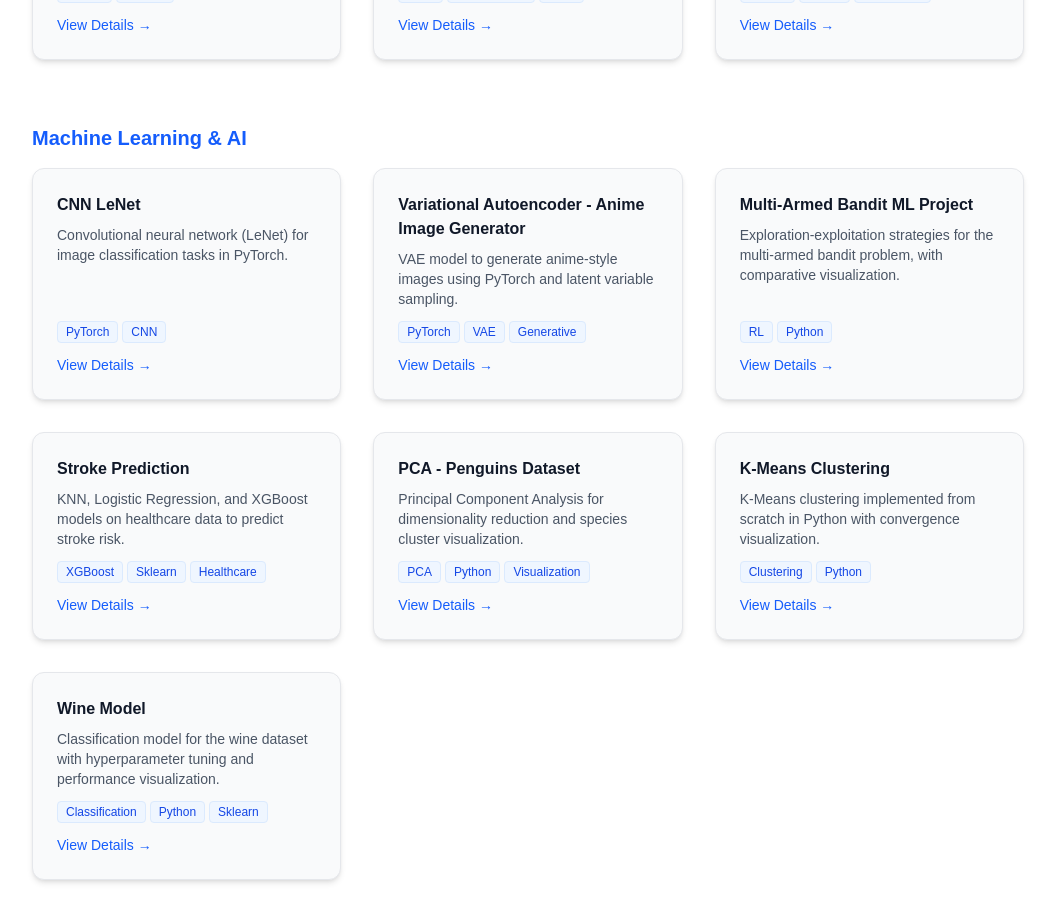
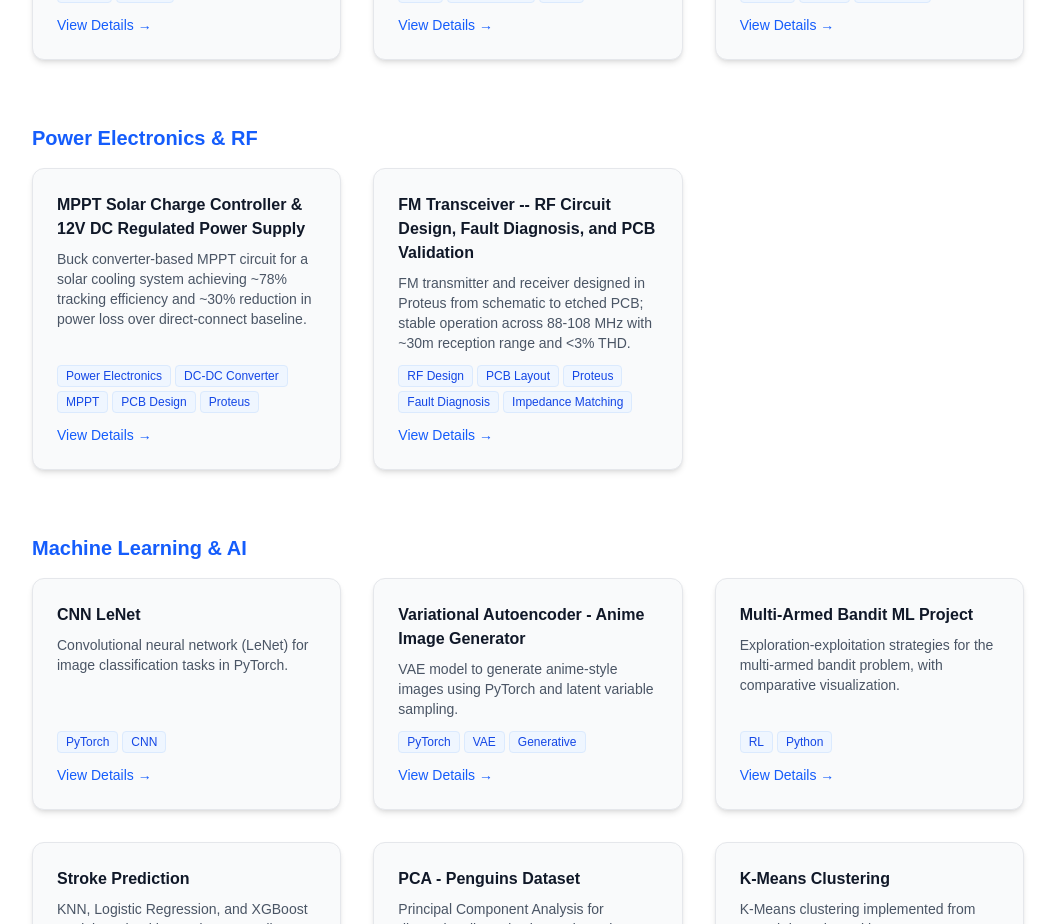
Before and after one commit to bilal99u/landing-page-website, a Next.js app: page / in a window 1280 px wide. Shown: the part 2320-3244 px from the top of the page, without its empty margins (112-1167 px from the left). Built offline with nearby package versions, Linux system fonts and the light colour scheme.

Commit message:
Updated layout and projects 3

```diff
--- a/src/app/page.tsx
+++ b/src/app/page.tsx
@@ -70,6 +70,21 @@
     details: `Implemented a Rate Monotonic Scheduling (RMS) algorithm in Python. Performs schedulability analysis using the Liu and Layland utilization bound, simulates CPU task execution on a timeline, and visualizes Gantt charts for task sets. Useful for validating real-time system designs before hardware implementation.`,
     tags: ['Python', 'RTOS', 'Scheduling'],
     link: 'https://github.com/bilal99u/Rate_Monotonic_Scheduler',
+  },
+];
+
+const POWER_PROJECTS: Project[] = [
+  {
+    title: 'MPPT Solar Charge Controller & 12V DC Regulated Power Supply',
+    desc: 'Buck converter-based MPPT circuit for a solar cooling system achieving ~78% tracking efficiency and ~30% reduction in power loss over direct-connect baseline.',
+    details: `Designed and tested a DC-DC buck converter-based Maximum Power Point Tracking (MPPT) circuit for a solar-powered cooling system. Identified and resolved component-level failure modes during bring-up, achieving approximately 78% tracking efficiency and a 30% reduction in power loss compared to a direct-connect baseline.\n\nAlso built and validated a 220V AC to 12V DC regulated PCB power supply comprising a step-down transformer, bridge rectifier, and 7812 linear regulator. Performed load regulation and ripple testing, confirming under 50mV output ripple at full load, with results documented against design specification.`,
+    tags: ['Power Electronics', 'DC-DC Converter', 'MPPT', 'PCB Design', 'Proteus'],
+  },
+  {
+    title: 'FM Transceiver -- RF Circuit Design, Fault Diagnosis, and PCB Validation',
+    desc: 'FM transmitter and receiver designed in Proteus from schematic to etched PCB; stable operation across 88-108 MHz with ~30m reception range and <3% THD.',
+    details: `Designed FM transmitter and receiver circuits in Proteus, taking the design from schematic capture through to a fully etched PCB. Diagnosed and resolved inter-stage interference and impedance mismatch faults that emerged during bring-up, restoring stable operation across the full 88-108 MHz FM band.\n\nValidated end-to-end RF link performance with approximately 30m reception range and less than 3% Total Harmonic Distortion (THD) on the demodulated audio output. Documented all failure observations and layout corrections in a structured engineering report.`,
+    tags: ['RF Design', 'PCB Layout', 'Proteus', 'Fault Diagnosis', 'Impedance Matching'],
   },
 ];
 
@@ -264,6 +279,34 @@
             ))}
           </div>
 
+          <h4 className="text-xl font-semibold mb-4 text-blue-600">Power Electronics &amp; RF</h4>
+          <div className="grid md:grid-cols-3 gap-8 mb-16">
+            {POWER_PROJECTS.map((p) => (
+              <motion.div
+                key={p.title}
+                whileHover={{ scale: 1.03, y: -4 }}
+                transition={{ type: 'spring', stiffness: 150 }}
+                className="p-6 border border-gray-200 rounded-xl shadow-md hover:shadow-lg bg-gray-50 transition-transform flex flex-col"
+              >
+                <h4 className="text-base font-semibold mb-2">{p.title}</h4>
+                <p className="text-sm text-gray-600 mb-3 flex-1">{p.desc}</p>
+                {p.tags && (
+                  <div className="flex flex-wrap gap-1 mb-3">
+                    {p.tags.map((t) => (
+                      <span key={t} className="text-xs bg-blue-50 text-blue-700 border border-blue-100 px-2 py-0.5 rounded">{t}</span>
+                    ))}
+                  </div>
+                )}
+                <button
+                  onClick={() => setModal(p)}
+                  className="text-blue-600 text-sm font-medium hover:underline text-left"
+                >
+                  View Details &rarr;
+                </button>
+              </motion.div>
+            ))}
+          </div>
+
           <h4 className="text-xl font-semibold mb-4 text-blue-600">Machine Learning &amp; AI</h4>
           <div className="grid md:grid-cols-3 gap-8">
             {ML_PROJECTS.map((p) => (
@@ -359,7 +402,11 @@
                   ))}
                 </div>
               )}
-              <p className="text-gray-600 text-sm leading-relaxed mb-5">{modal.details}</p>
+              <div className="text-gray-600 text-sm leading-relaxed mb-5 flex flex-col gap-3">
+                {modal.details.split('\n\n').map((para, i) => (
+                  <p key={i}>{para}</p>
+                ))}
+              </div>
               <div className="flex gap-3">
                 {modal.link && modal.link !== '#' && (
                   <a
```
